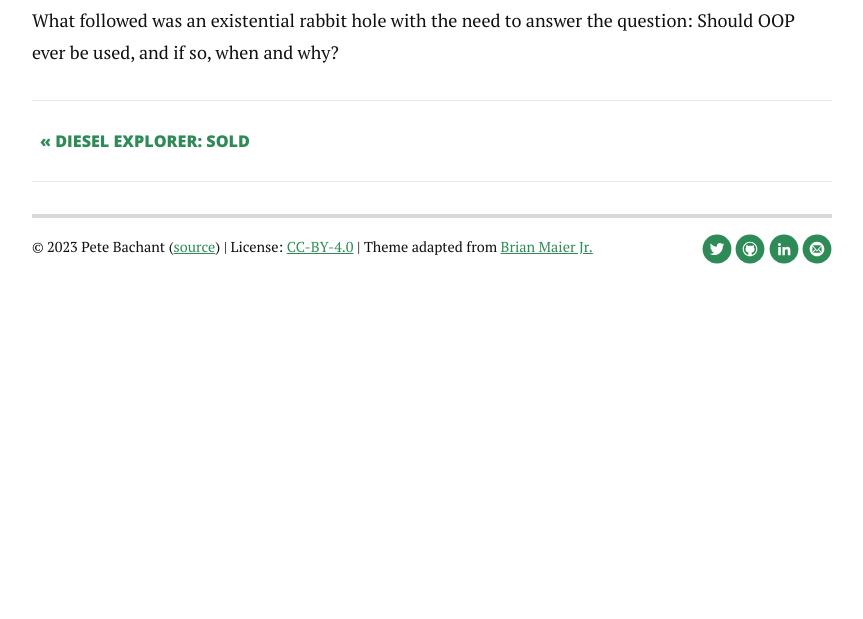
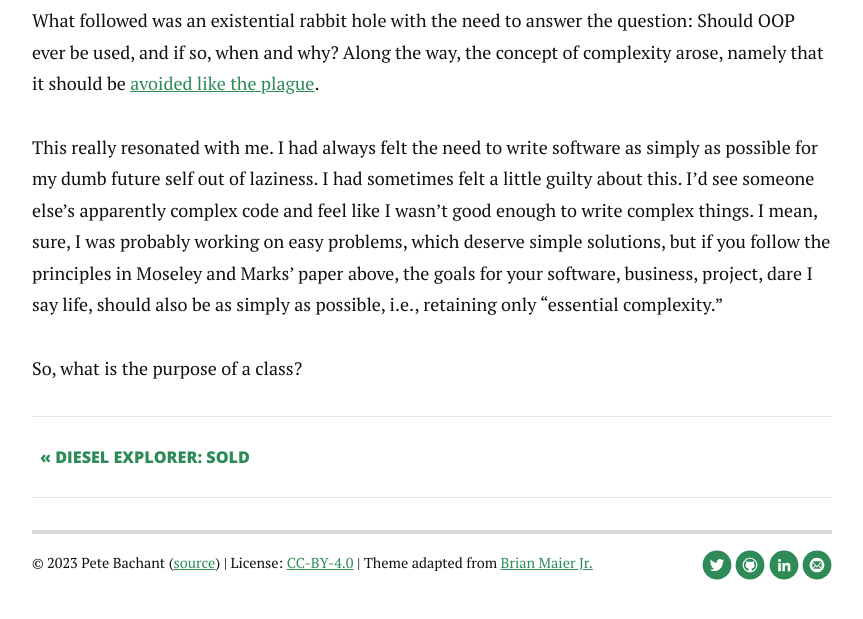
Before and after one commit to petebachant/petebachant.github.io, a Jekyll site: the page built from _posts/2023-07-22-when-and-why-classes.markdown, in a window 1280 px wide and 900 px high, scrolled down 1882 px, cut to the strip 252-871 px from the top of the window. Shown: the whole strip, without its empty margins (208-1071 px from the left). Built offline with Jekyll 4.4.1, drawn with Linux system fonts in a browser that asks for light colours; nearby versions of some CDN libraries; comment, search, counter and statistics services are not loaded; before the commit the page ends 2485 px from its top, so only the background shows below that.

Commit message:
Add complexity

```diff
--- a/_posts/2023-07-22-when-and-why-classes.markdown
+++ b/_posts/2023-07-22-when-and-why-classes.markdown
@@ -66,3 +66,21 @@ were doing:
 
 What followed was an existential rabbit hole with the need to answer the
 question: Should OOP ever be used, and if so, when and why?
+Along the way, the concept of complexity arose,
+namely that it should be
+[avoided like the plague](https://github.com/papers-we-love/papers-we-love/blob/main/design/out-of-the-tar-pit.pdf).
+
+This really resonated with me.
+I had always felt the need to write software as simply as possible for my
+dumb future self out of laziness.
+I had sometimes felt a little guilty about this.
+I'd see someone else's apparently complex code and feel
+like I wasn't good enough to write complex things.
+I mean, sure, I was probably working on easy problems, which
+deserve simple solutions,
+but if you follow the principles in Moseley and Marks' paper above,
+the goals for your software, business, project, dare I say life,
+should also be as simply as
+possible, i.e., retaining only "essential complexity."
+
+So, what is the purpose of a class?
```
